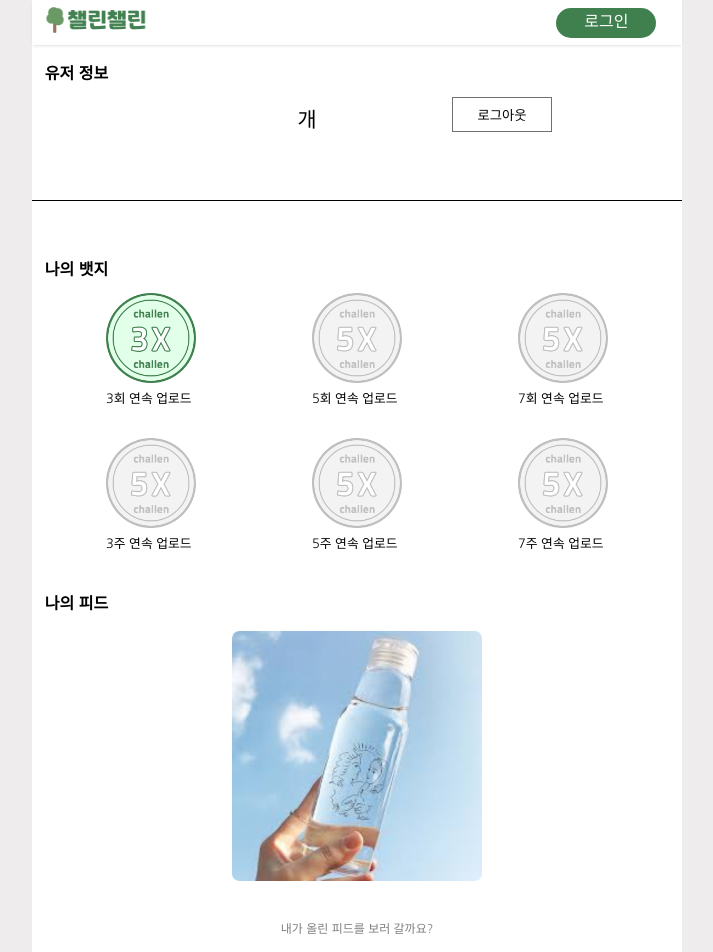
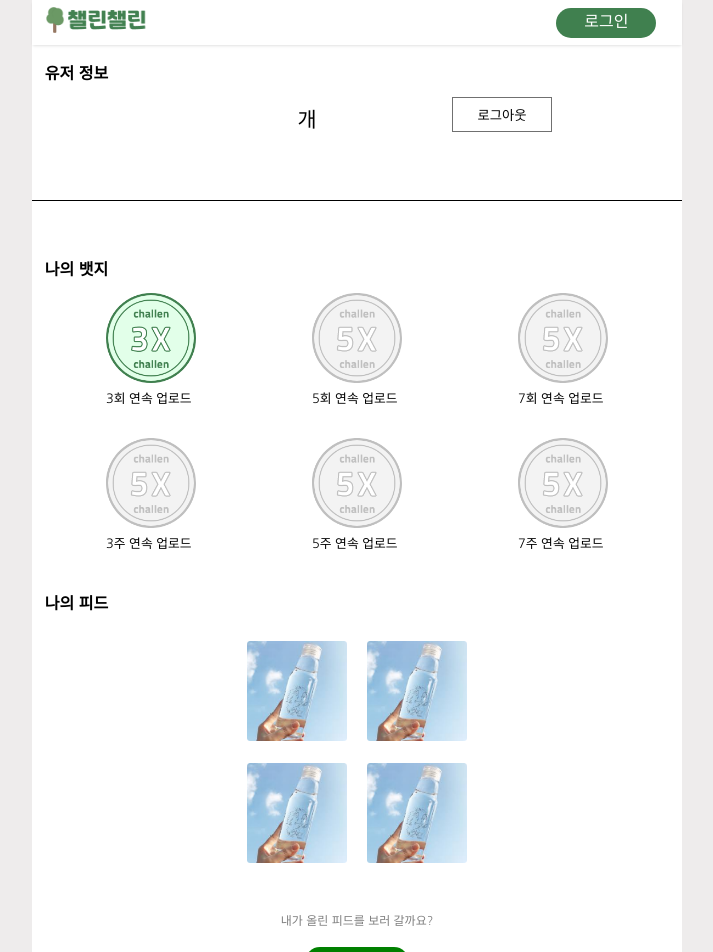
Before and after one commit to challen-challen/Frontend, a React (Create React App) app: page /mypage in a window 1280 px wide. Shown: the top 952 px of the page, without its empty margins (283-996 px from the left). Built offline with nearby package versions, Linux system fonts and the light colour scheme; a web font is replaced by a local one.

Commit message:
마이페이지 내피드

```diff
--- a/src/components/Feed/Feed.js
+++ b/src/components/Feed/Feed.js
@@ -108,11 +108,10 @@ margin: 2vh 0;
 `;
 
 const ButtonWrapper = styled.div`
-position: absolute;
+
 
 margin:0 auto;
-bottom:0px;
-right:0px;
+
 display:flex;
  justify-content:space-between;
 `;
--- a/src/components/MyPage/MyPage.css
+++ b/src/components/MyPage/MyPage.css
@@ -16,6 +16,7 @@
     display: flex;
     justify-content: space-between;
 }
+
 
 .MyPage_UserInfo_desc_2{
     margin-right: 20vw;
@@ -49,7 +50,11 @@
     text-align: center;
 }
 
-
+.MyPage_UserFeed_desc img{
+   width: 100px;
+   height: 100px;
+   margin: 10px;
+}
 
 .MyPage_UserFeed_btn{
     text-align: center;
--- a/src/components/MyPage/MyPage.js
+++ b/src/components/MyPage/MyPage.js
@@ -20,7 +20,11 @@ function MyPage() {
                     <p>나의 피드</p>
                 </div>
                 <div className="MyPage_UserFeed_desc">
-                    <img src="images/tumblr.png" alt="tumblr" width={250} height={250} />
+                    <img src="images/tumblr.png" alt="tumblr" />
+                    <img src="images/tumblr.png" alt="tumblr" />
+                    <br/>
+                    <img src="images/tumblr.png" alt="tumblr"/>
+                    <img src="images/tumblr.png" alt="tumblr"/>
                     <div className="MyPage_UserFeed_btn">
                         <p>내가 올린 피드를 보러 갈까요?</p>
                         <button>나의 피드 보기</button>
```
